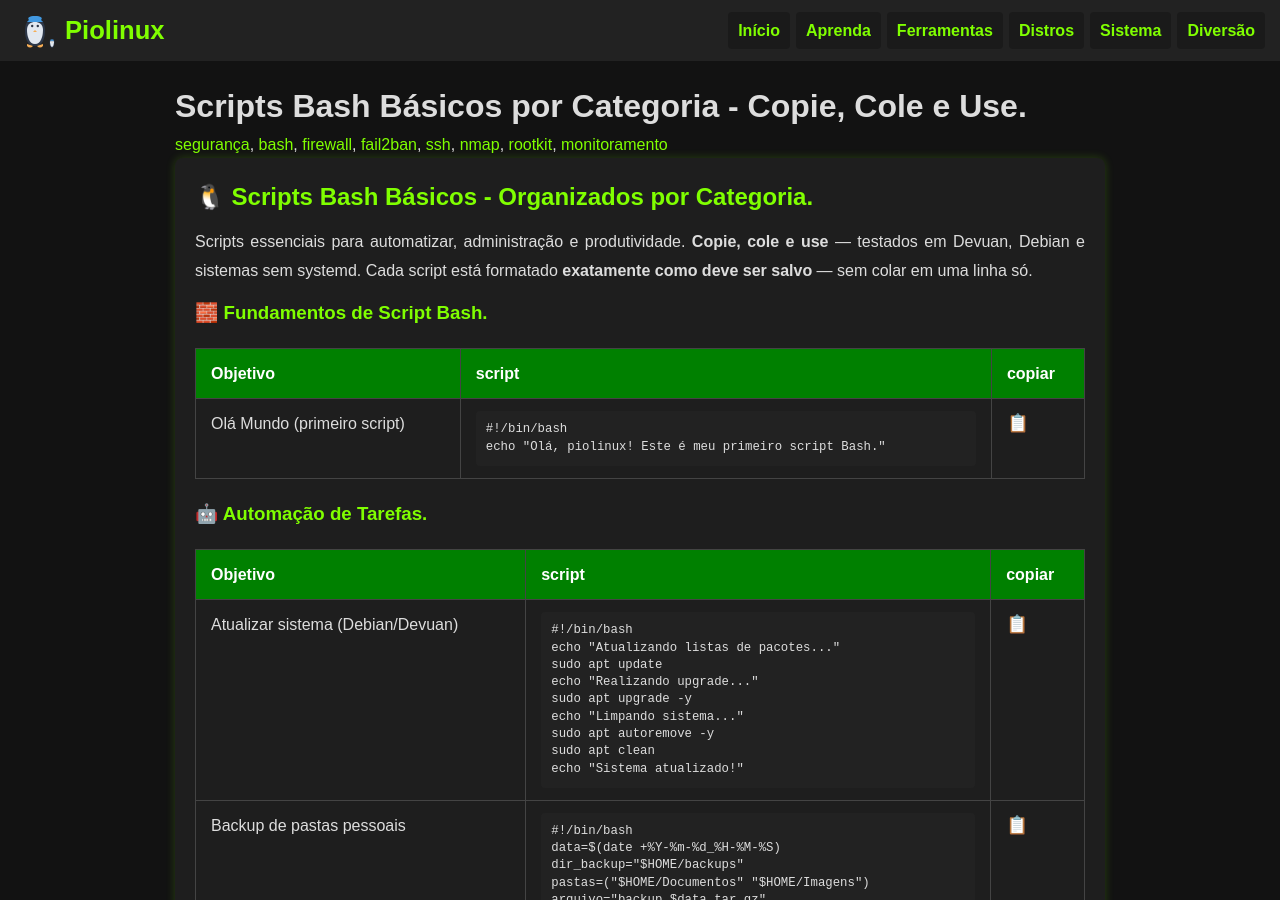
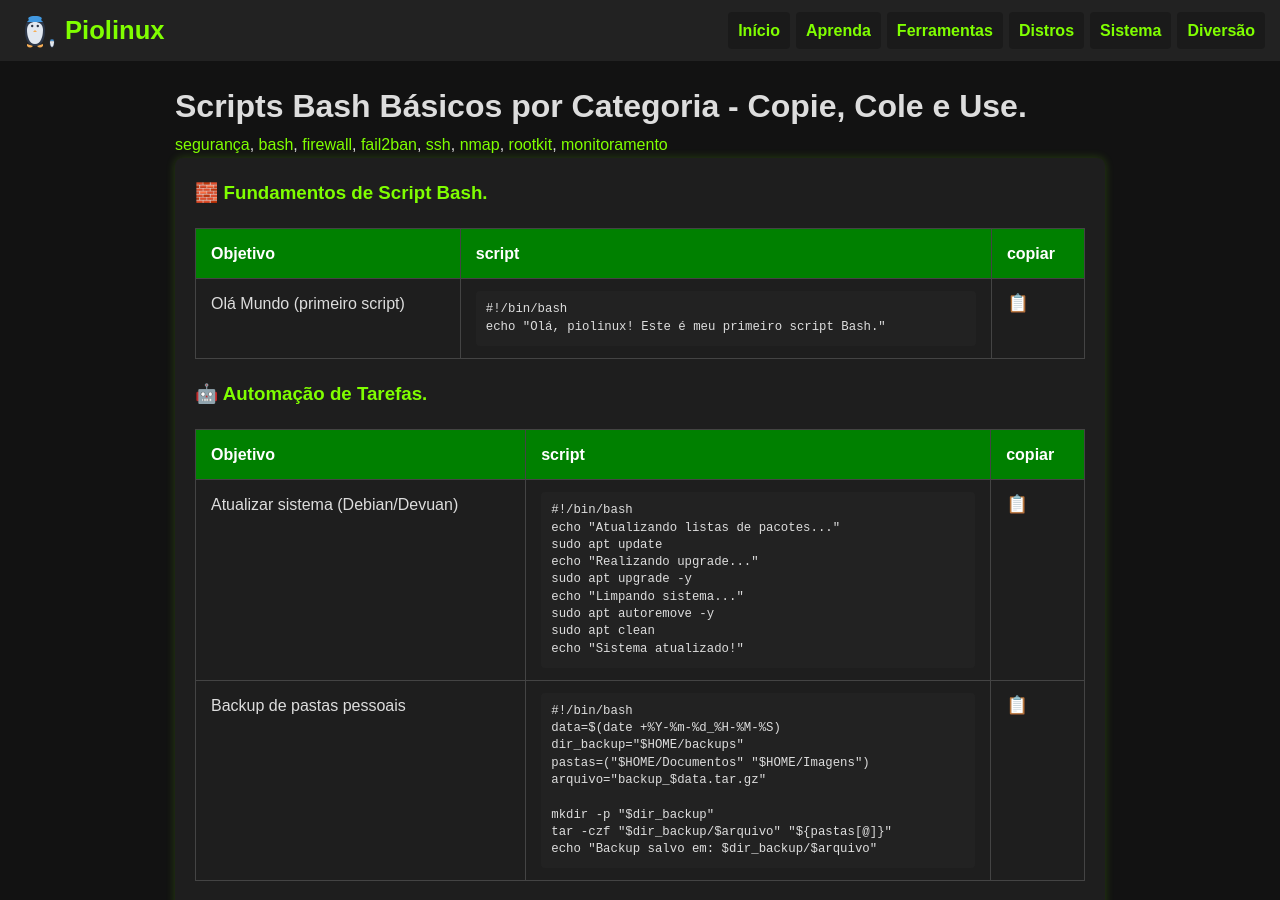
Before and after one commit to Piolinux/piolinux-site, a Jekyll site: the page built from _pages/_iniciantes/scripts-bash-para-linux-automacao-seguranca.md, in a window 1280 px wide and 900 px high. Built offline with Jekyll 4.4.1, drawn with Linux system fonts in a browser that asks for light colours; some of the changed text lies outside the part shown.

Commit message:
Update scripts-bash-para-linux-automacao-seguranca.md

```diff
--- a/_pages/_iniciantes/scripts-bash-para-linux-automacao-seguranca.md
+++ b/_pages/_iniciantes/scripts-bash-para-linux-automacao-seguranca.md
@@ -12,12 +12,6 @@ tags: [segurança, bash, firewall, fail2ban, ssh, nmap, rootkit, monitoramento]
 
 
 
-
-<h2>🐧 Scripts Bash Básicos - Organizados por Categoria.</h2>
-
-<p>Scripts essenciais para automatizar, administração e produtividade.
-<strong>Copie, cole e use</strong> — testados em Devuan, Debian e sistemas sem systemd.
-Cada script está formatado <strong>exatamente como deve ser salvo</strong> — sem colar em uma linha só.</p>
 
 
 
```
Also changed, not shown: other parts of _pages/_iniciantes/scripts-bash-para-linux-automacao-seguranca.md (+2 -2 lines).
